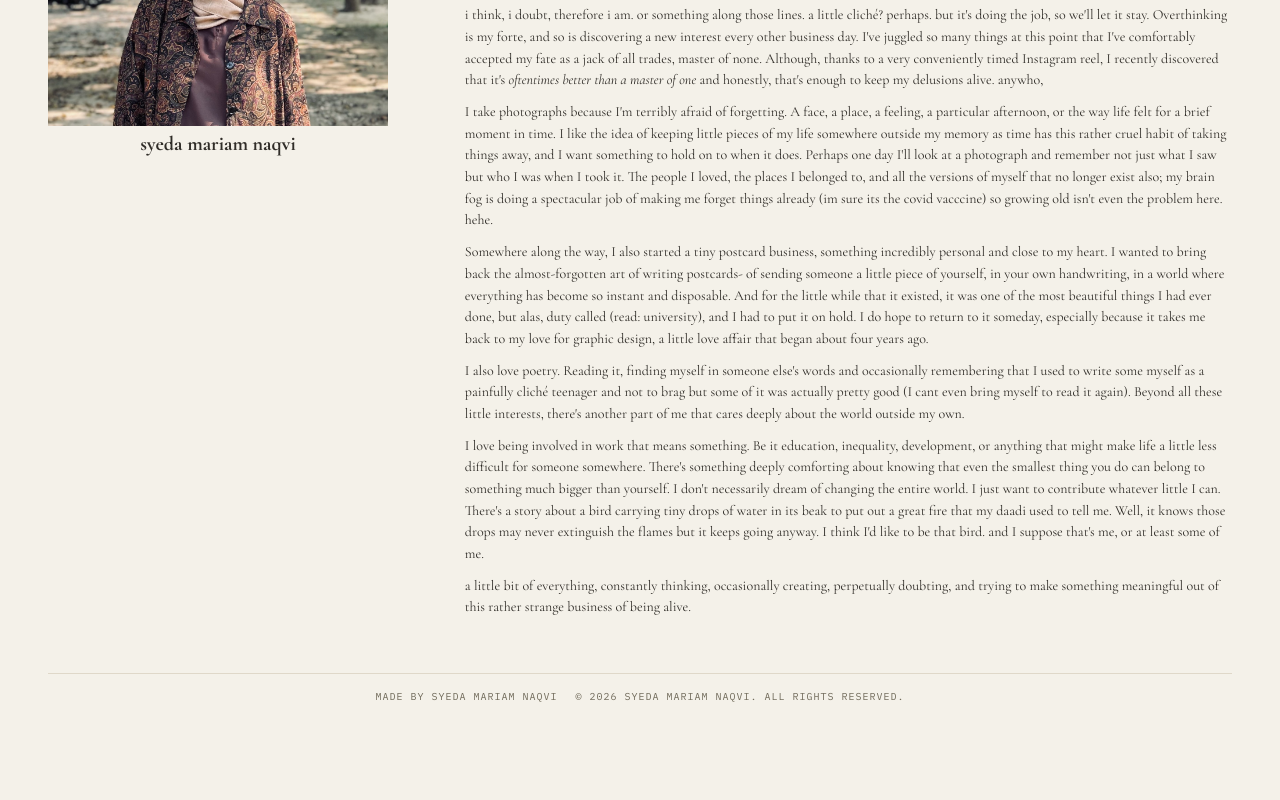
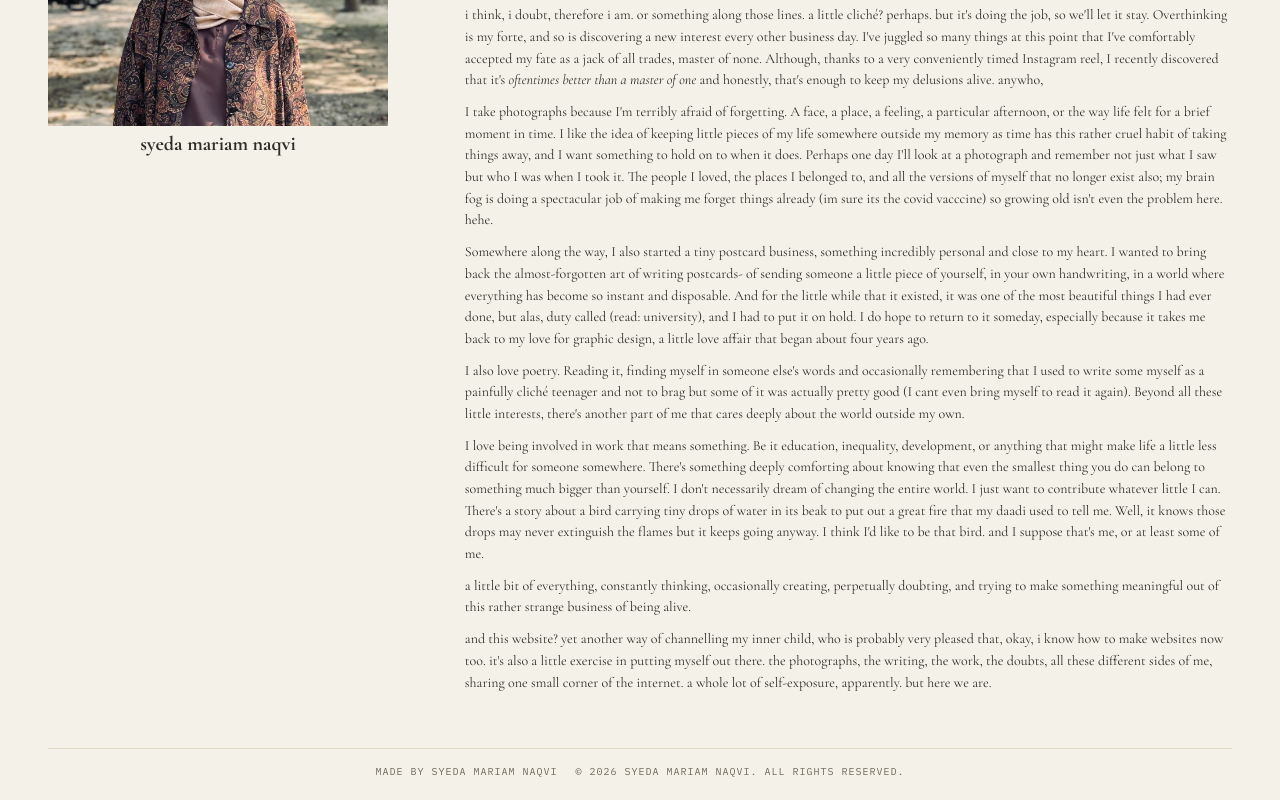
Before and after one commit to mariamnaqvi338-bot/personal-website-, a React (Vite) app: page / in a window 1280 px wide. Shown: the part 387-1187 px from the top of the page. Before the commit the page ends 1112 px from the top, so only its background shows below. Built offline with nearby package versions, Linux system fonts and the light colour scheme.

Commit message:
Add personal note about building the website and sharing different sides of Mariam

```diff
--- a/src/content/portfolio.ts
+++ b/src/content/portfolio.ts
@@ -13,5 +13,6 @@ export const about = [
   "Somewhere along the way, I also started a tiny postcard business, something incredibly personal and close to my heart. I wanted to bring back the almost-forgotten art of writing postcards- of sending someone a little piece of yourself, in your own handwriting, in a world where everything has become so instant and disposable. And for the little while that it existed, it was one of the most beautiful things I had ever done, but alas, duty called (read: university), and I had to put it on hold. I do hope to return to it someday, especially because it takes me back to my love for graphic design, a little love affair that began about four years ago.",
   "I also love poetry. Reading it, finding myself in someone else's words and occasionally remembering that I used to write some myself as a painfully cliché teenager and not to brag but some of it was actually pretty good (I cant even bring myself to read it again). Beyond all these little interests, there's another part of me that cares deeply about the world outside my own.",
   "I love being involved in work that means something. Be it education, inequality, development, or anything that might make life a little less difficult for someone somewhere. There's something deeply comforting about knowing that even the smallest thing you do can belong to something much bigger than yourself. I don't necessarily dream of changing the entire world. I just want to contribute whatever little I can. There's a story about a bird carrying tiny drops of water in its beak to put out a great fire that my daadi used to tell me. Well, it knows those drops may never extinguish the flames but it keeps going anyway. I think I'd like to be that bird. and I suppose that's me, or at least some of me.",
-  "a little bit of everything, constantly thinking, occasionally creating, perpetually doubting, and trying to make something meaningful out of this rather strange business of being alive."
+  "a little bit of everything, constantly thinking, occasionally creating, perpetually doubting, and trying to make something meaningful out of this rather strange business of being alive.",
+  "and this website? yet another way of channelling my inner child, who is probably very pleased that, okay, i know how to make websites now too. it's also a little exercise in putting myself out there. the photographs, the writing, the work, the doubts, all these different sides of me, sharing one small corner of the internet. a whole lot of self-exposure, apparently. but here we are."
 ];
```
